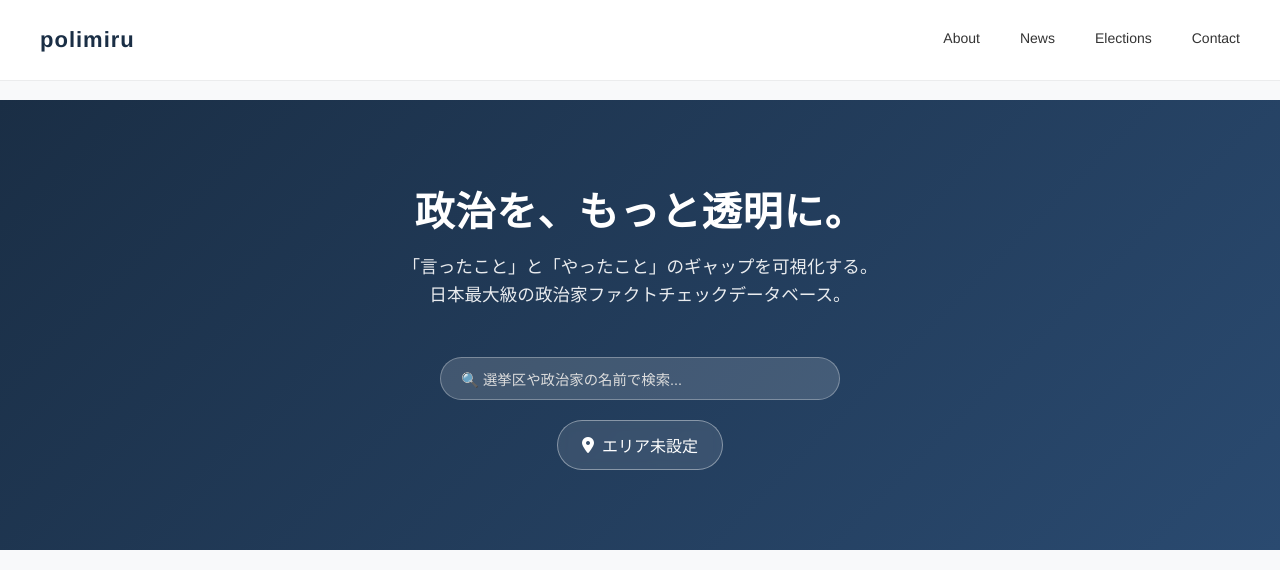
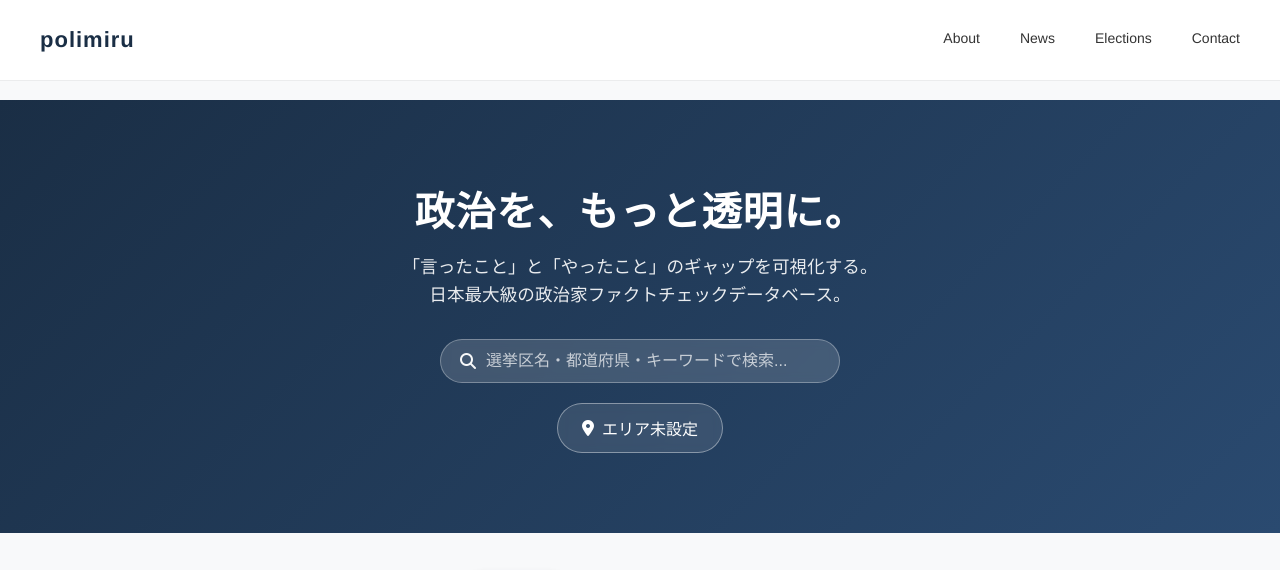
Before and after one commit to Masahiro0128/polimiru, a plain HTML site: page index.html in a window 1280 px wide. Shown: the top 570 px of the page. Drawn offline with Linux system fonts and the light colour scheme.

```diff
--- a/css/style.css
+++ b/css/style.css
@@ -87,15 +87,72 @@
 }
 
 /* 検索バー */
-.search-dummy {
-    margin-top: 30px; display: inline-block;
-    background: rgba(255,255,255,0.15);
-    padding: 10px 20px; border-radius: 30px;
-    border: 1px solid rgba(255,255,255,0.3);
-    color: #ddd; font-size: 0.9em;
-    max-width: 400px; width: 100%; /* スマホでは幅一杯に */
-    text-align: left;
+/* =========================================
+   ★検索バー（入力機能付き）
+========================================= */
+/* =========================================
+   ★検索バー（入力機能付き）
+========================================= */
+.search-wrapper {
+    position: relative;
+    max-width: 400px;
+    margin: 30px auto 0;
+    width: 100%;
+}
+
+/* 虫眼鏡アイコン */
+.search-icon-overlay {
+    position: absolute;
+    left: 20px;
+    top: 50%;
+    transform: translateY(-50%);
+    color: rgba(255, 255, 255, 0.96);  /* ほぼ真っ白でコントラストUP */
+    pointer-events: none;
+    z-index: 2;                         /* 入力欄より前面に固定 */
+    filter: none;                       /* 念のため */
+    text-shadow: none;
+}
+
+/* 入力欄本体 */
+.search-input {
+    position: relative;
+    z-index: 1;                         /* アイコンより一段下のレイヤー */
+    width: 100%;
+    background: rgba(255, 255, 255, 0.15); /* 半透明 */
+    border: 1px solid rgba(255, 255, 255, 0.3);
+    padding: 12px 20px 12px 45px;       /* 左にアイコン分の余白 */
+    border-radius: 30px;
+    color: white;
+    font-size: 1rem;
+    outline: none;
+    transition: 0.3s;
+    backdrop-filter: blur(5px);         /* ガラス効果は維持 */
     box-sizing: border-box;
+}
+
+/* プレースホルダー（入力前の薄い文字）の色 */
+.search-input::placeholder {
+    color: rgba(255, 255, 255, 0.7);
+}
+
+/* 入力中の見た目 */
+.search-input:focus {
+    background: rgba(255, 255, 255, 0.25);
+    border-color: white;
+    box-shadow: 0 0 15px rgba(255, 255, 255, 0.2);
+}
+
+
+/* プレースホルダー（入力前の薄い文字）の色 */
+.search-input::placeholder {
+    color: rgba(255, 255, 255, 0.7);
+}
+
+/* 入力中の見た目 */
+.search-input:focus {
+    background: rgba(255, 255, 255, 0.25);
+    border-color: white;
+    box-shadow: 0 0 15px rgba(255, 255, 255, 0.2);
 }
 
 /* エリア設定ボタン（ヒーローエリア内） */
--- a/index.html
+++ b/index.html
@@ -5,7 +5,6 @@
     <meta name="viewport" content="width=device-width, initial-scale=1.0">
     <title>polimiru | 政治を可視化するプラットフォーム</title>
     <link rel="stylesheet" href="https://cdnjs.cloudflare.com/ajax/libs/font-awesome/6.4.2/css/all.min.css">
-    <!-- CSSフォルダを見るように指定 -->
     <link rel="stylesheet" href="css/style.css">
 </head>
 <body>
@@ -15,7 +14,16 @@
         <h1>政治を、もっと透明に。</h1>
         <p>「言ったこと」と「やったこと」のギャップを可視化する。<br>日本最大級の政治家ファクトチェックデータベース。</p>
 
-        <div class="search-dummy">🔍 選挙区や政治家の名前で検索...</div>
+        <!-- 🔍 本物の検索バーに置き換え -->
+        <div class="search-wrapper">
+            <i class="fa-solid fa-magnifying-glass search-icon-overlay"></i>
+            <input
+                id="search-input"
+                class="search-input"
+                type="text"
+                placeholder="選挙区名・都道府県・キーワードで検索..."
+            >
+        </div>
 
         <!-- エリア設定ボタン -->
         <div class="hero-actions">
@@ -29,56 +37,70 @@
 
         <!-- タブ切り替え -->
         <div class="filter-tabs">
-            <button class="filter-btn active" onclick="filterElections('all')">🔥 注目</button>
-            <button class="filter-btn" onclick="filterElections('national')">🏛️ 国政</button>
-            <button class="filter-btn" onclick="filterElections('local')">🗾 地方</button>
+            <button class="filter-btn active" data-category="all" onclick="filterElections('all')">🔥 注目</button>
+            <button class="filter-btn" data-category="national" onclick="filterElections('national')">🏛️ 国政</button>
+            <button class="filter-btn" data-category="local" onclick="filterElections('local')">🗾 地方</button>
         </div>
 
         <!-- カードが表示される場所 -->
         <div class="election-grid" id="election-grid"></div>
     </div>
 
-    <!-- ★ここが修正ポイント！ js/ をつけてフォルダの中を指定 -->
+    <!-- JS 読み込み -->
     <script src="js/elections.js"></script>
     <script src="js/layout.js?v=3"></script>
 
-    <!-- 自動並び替え＆表示ロジック -->
+    <!-- カード描画 & 検索ロジック -->
     <script>
         const grid = document.getElementById('election-grid');
         const savedAreaName = localStorage.getItem('my_area_name') || "";
+        const searchInput = document.getElementById('search-input');
 
-        // ページ読み込み時は「すべて（注目）」を表示
+        // 初期表示
         renderCards('all');
 
-        // --- 1. タブを切り替える機能 ---
+        // --- タブ切り替え機能 ---
         function filterElections(category) {
             document.querySelectorAll('.filter-btn').forEach(btn => btn.classList.remove('active'));
             event.target.classList.add('active');
             renderCards(category);
         }
 
-        // --- 2. カードを描画する機能 ---
+        // --- 描画メイン関数 ---
         function renderCards(category) {
-            // データが読み込めていない場合の安全策
             if (typeof elections === 'undefined') {
                 console.error("electionsデータが見つかりません");
                 return;
             }
 
-            grid.innerHTML = ""; // リセット
+            grid.innerHTML = ""; // 一旦リセット
 
-            // データの絞り込み
+            // 1. カテゴリ絞り込み
             let filteredData = elections;
-
             if (category === 'national') {
                 filteredData = elections.filter(e => e.category === 'national');
             } else if (category === 'local') {
                 filteredData = elections.filter(e => e.category === 'local');
-            } else {
-                filteredData = elections;
             }
 
-            // 並び替え（居住地優先）
+            // 2. 検索キーワード絞り込み
+            const queryRaw = searchInput.value.trim();
+            const query = queryRaw.toLowerCase();
+
+            if (query) {
+                filteredData = filteredData.filter(e => {
+                    const title = e.title.toLowerCase();
+                    const pref = e.prefecture.toLowerCase();
+                    const desc = (e.desc || '').replace(/<br\s*\/?>/gi, ' ').toLowerCase();
+                    return (
+                        title.includes(query) ||
+                        pref.includes(query) ||
+                        desc.includes(query)
+                    );
+                });
+            }
+
+            // 3. 居住地優先ソート
             filteredData.sort((a, b) => {
                 const isAMatch = savedAreaName.includes(a.prefecture);
                 const isBMatch = savedAreaName.includes(b.prefecture);
@@ -87,11 +109,24 @@
                 return 0;
             });
 
-            // 表示
+            // 4. 該当なし
+            if (filteredData.length === 0) {
+                grid.insertAdjacentHTML('beforeend', `
+                    <p style="text-align:center; color:#666; grid-column: 1 / -1;">
+                        該当する選挙が見つかりませんでした。
+                    </p>
+                `);
+                return;
+            }
+
+            // 5. カード描画
             filteredData.forEach(election => {
                 const badgeClass = election.badgeType === 'national' ? 'badge-national' : 'badge-local';
                 const statusClass = election.status.includes('注目') ? 'status-active' : '';
-                const highlightStyle = savedAreaName.includes(election.prefecture) ? 'border: 2px solid #1a2e45; box-shadow: 0 0 15px rgba(26, 46, 69, 0.2);' : '';
+                const highlightStyle =
+                    savedAreaName.includes(election.prefecture)
+                        ? 'border: 2px solid #1a2e45; box-shadow: 0 0 15px rgba(26, 46, 69, 0.2);'
+                        : '';
 
                 const html = `
                     <a href="${election.url}" class="election-card" style="${highlightStyle}">
@@ -109,6 +144,13 @@
                 grid.insertAdjacentHTML('beforeend', html);
             });
         }
+
+        // --- 検索テキスト変更時にリアルタイム更新 ---
+        searchInput.addEventListener('input', () => {
+            const activeBtn = document.querySelector('.filter-btn.active');
+            const category = activeBtn ? activeBtn.dataset.category : 'all';
+            renderCards(category);
+        });
     </script>
 </body>
 </html>
--- a/js/layout.js
+++ b/js/layout.js
@@ -218,7 +218,7 @@
             <a href="#" class="social-icon"><i class="fa-brands fa-facebook-f"></i></a>
             <a href="#" class="social-icon"><i class="fa-brands fa-x-twitter"></i></a>
             <a href="#" class="social-icon"><i class="fa-brands fa-youtube"></i></a>
-            <a href="#" class="social-icon"><i class="fa-brands fa-instagram"></i></a>
+            <a href="https://www.instagram.com/polimiru?igsh=MXRjdXE2dG9vcHk0MA%3D%3D&utm_source=qr" class="social-icon"><i class="fa-brands fa-instagram"></i></a>
         </div>
         <a href="#" class="back-to-top">
             <i class="fa-solid fa-arrow-up"></i> Back to top
```
Lines whose indentation alone changed are shown as unchanged.
